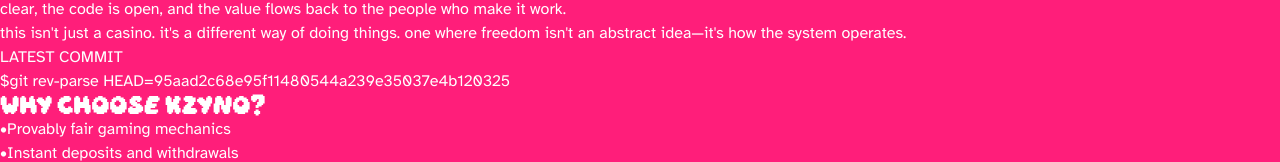
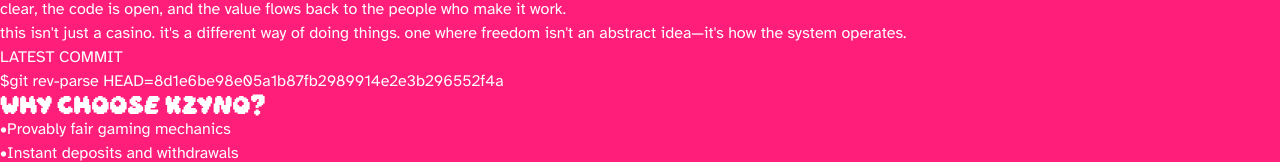
Before and after one commit to 0xe37d/kzyno, a Next.js app: page /about in a window 1280 px wide. Shown: the part 269-431 px from the top of the page. Built offline with nearby package versions, Linux system fonts and the light colour scheme.

Commit message:
chore: update commit hash

```diff
--- a/src/app/commit-hash.ts
+++ b/src/app/commit-hash.ts
@@ -1 +1 @@
-export const NEXT_PUBLIC_COMMIT_HASH: string = '95aad2c68e95f11480544a239e35037e4b120325';
+export const NEXT_PUBLIC_COMMIT_HASH: string = '8d1e6be98e05a1b87fb2989914e2e3b296552f4a';
```
